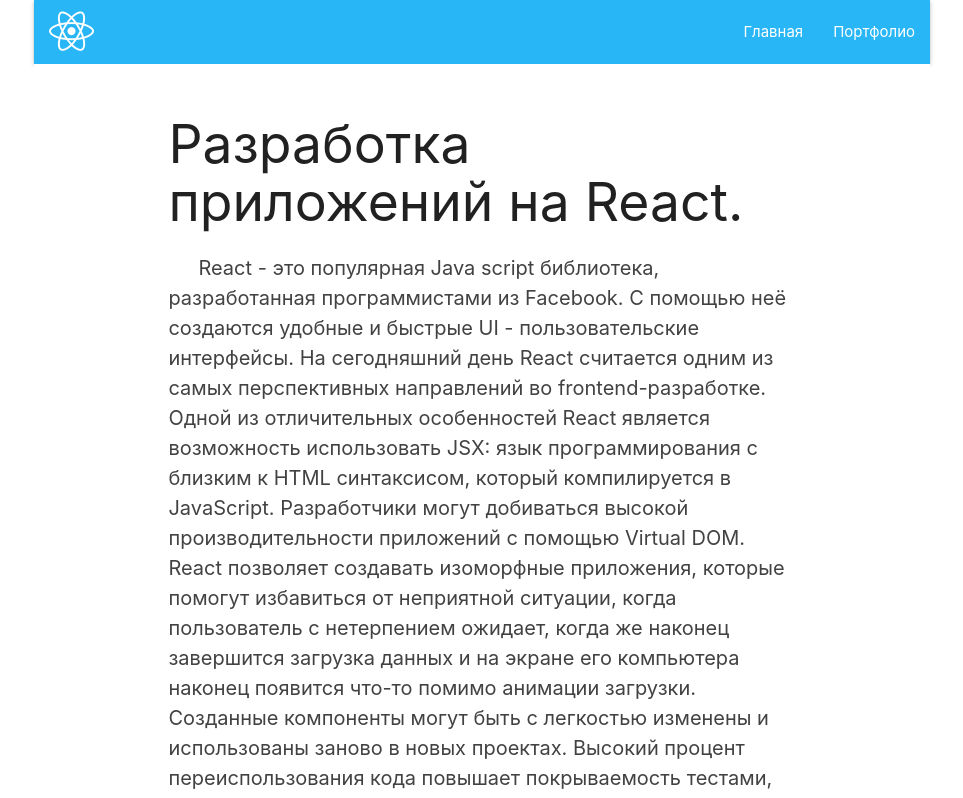
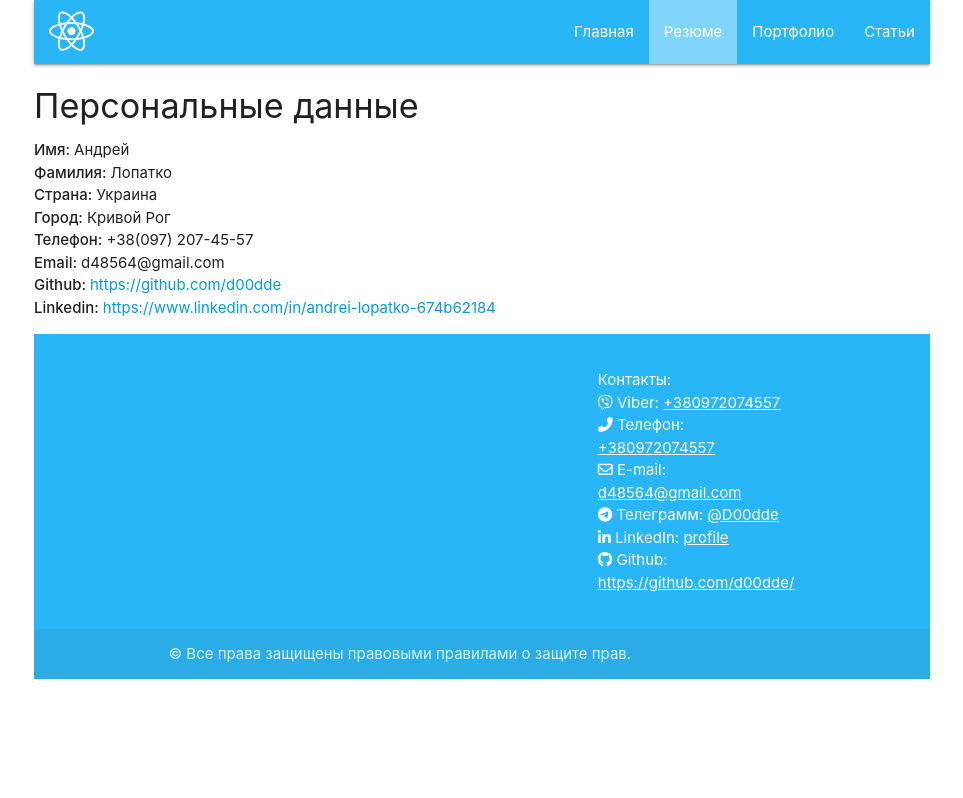
Before and after one commit to d00dde/d00dde, a React (Create React App) app: page /resume in a window 1280 px wide. Shown: the top 798 px of the page, without its empty margins (158-1121 px from the left). Built offline with nearby package versions, Linux system fonts and the light colour scheme.

Commit message:
Begin refactor
Add resume page, refactor home page,

```diff
--- a/src/components/app/index.js
+++ b/src/components/app/index.js
@@ -1,11 +1,11 @@
 import React from 'react';
 import './app.css';
-import { mainColor, sectionColor } from '../../data';
+import { colors } from '../../data';
 
 import Navbar from '../navbar';
 import Footer from '../footer';
 import Fab from '../fab'
-import {HomePage, AboutPage, PortfolioPage} from '../pages';
+import {HomePage, PortfolioPage, ResumePage, ArticlesPage } from '../pages';
 import { Route, Switch } from 'react-router-dom';
 
 
@@ -13,15 +13,16 @@
 
   return (
   	<div className='container app'>
-      <Navbar bgColor={mainColor}/>
+      <Navbar bgColor={colors.mainColor}/>
       <Switch>
-        <Route path='/' render={()=> <HomePage bgColor={sectionColor}/>} exact/>
-        {/*<Route path='/about' component={AboutPage} />*/}
-        <Route path='/portfolio' render={()=> <PortfolioPage bgColor={sectionColor}/>} />
-        <HomePage bgColor={sectionColor}/>
+        <Route path='/' render={()=> <HomePage colors={colors}/>} exact/>
+        <Route path='/resume' render={()=> <ResumePage colors={colors}/>} />
+        <Route path='/articles' render={()=> <ArticlesPage colors={colors}/>} />
+        <Route path='/portfolio' render={()=> <PortfolioPage colors={colors}/>} />
+        <HomePage colors={colors}/>
       </Switch>
-      <Footer bgColor={mainColor}/>
-      <Fab bgColor={mainColor}/>
+      <Footer bgColor={colors.mainColor}/>
+      <Fab bgColor={colors.mainColor}/>
     </div>
   );
 }
--- a/src/components/features/features.css
+++ b/src/components/features/features.css
@@ -1,3 +1,13 @@
+.features-container {
+    padding: 15px;
+    color: black;
+}
+.features-container h3 {
+    cursor: pointer;
+    margin: 0;
+    padding: 25px 0;
+}
+
 .features {
     display: flex;
     justify-content: center;
--- a/src/components/features/index.js
+++ b/src/components/features/index.js
@@ -1,8 +1,12 @@
 import React from 'react';
 import './features.css';
 
-export default () => {
+export default (props) => {
+
+  console.log(props.bgColor);
   return (
+    <div className='features-container' style={{backgroundColor: props.bgColor}}>
+      <h3>Преимущества React.</h3>
       <div className='features'>
         <div className="feature-box">
           <div className="feature-icon">
@@ -37,5 +41,6 @@
           </div>
         </div>
       </div>
+    </div>
   );
 }
--- a/src/components/navbar/index.js
+++ b/src/components/navbar/index.js
@@ -1,19 +1,22 @@
 import React from 'react';
 import './navbar.css';
 
-import { Link } from 'react-router-dom';
+import { NavLink, Link } from 'react-router-dom';
 import { Navbar, Icon } from 'react-materialize';
 
 
 export default (props) => {
+	const classes = ['main-nav'];
+	classes.push(props.bgColor);
 	return (
-		<Navbar brand={<Link to='/'><i className="fab fa-react logo"></i></Link>}
+	<Navbar brand={<Link to='/' exact><i className="fab fa-react logo"></i></Link>}
 						alignLinks="right"
 						menuIcon={<Icon>dehaze</Icon>}
-						className={props.bgColor}>
-			<Link to='/'>Главная</Link>
-			<Link to='/portfolio'>Портфолио</Link>
-			{/*<Link to='/about'>Обо мне</Link>*/}
+						className={classes.join(' ')}>
+			<NavLink to='/' exact>Главная</NavLink>
+			<NavLink to='/resume'>Резюме</NavLink>
+			<NavLink to='/portfolio'>Портфолио</NavLink>
+			<NavLink to='/articles'>Статьи</NavLink>
 		</Navbar>
 		);
 }
--- a/src/components/navbar/navbar.css
+++ b/src/components/navbar/navbar.css
@@ -2,5 +2,9 @@
 	font-size: 45px;
 	margin-left: 15px;
 	line-height: 56px;
+}
 
+.main-nav .active {
+	background-color: #81d4fa;
+	cursor: default;
 }
--- a/src/components/pages/about-page.js
+++ /dev/null
@@ -1,12 +0,0 @@
-import React from 'react';
-import './pages.css';
-
-
-export default () => {
-	return (
-		<div classname='about-page'>
-			<h2>Обо мне.</h2>
-			<p></p>
-		</div>
-	);
-}
--- /dev/null
+++ b/src/components/pages/articles-page.js
@@ -0,0 +1,12 @@
+import React from 'react';
+import './pages.css';
+
+
+export default () => {
+	return (
+		<div classname='articles-page'>
+			<h2>Статьи.</h2>
+			<p></p>
+		</div>
+	);
+}
--- a/src/components/pages/home-page.js
+++ b/src/components/pages/home-page.js
@@ -7,7 +7,7 @@
 export default (props) => {
 	return (
 		<div className='home-page'>
-				<div className={`section ${props.bgColor}`}>
+				<div className={`section ${props.colors.sectionColor}`}>
 					<div className="row container">
 						<h2 className="header">
 							Разработка приложений на React.
@@ -29,9 +29,8 @@
 					</div>
 				</div>
 			<Parallax image={<img src={host + '/img/parallax1.jpg'} alt='first parallax'/>} />
-			<h3>Преимущества React.</h3>
-			<Features />
-				<div className={`section ${props.bgColor}`}>
+			<Features bgColor={props.colors.featuresColor}/>
+				<div className={`section ${props.colors.sectionColor}`}>
 					<div className="row container">
 						<p className="grey-text text-darken-3 lighten-3">
 							В своей работе React использует технологию virtual DOM. При работе React создаётся специальный
@@ -71,7 +70,7 @@
 					</div>
 				</div>
 			<Parallax image={<img src={host + '/img/parallax2.jpg'} alt='second parallax' />} />
-				<div className={`section ${props.bgColor}`}>
+				<div className={`section ${props.colors.sectionColor}`}>
 					<div className="row container">
 						<h3 className="header">
 							Использование библиотеки materialize.
--- a/src/components/pages/portfolio-page.js
+++ b/src/components/pages/portfolio-page.js
@@ -22,7 +22,7 @@
 	});
 	return (
 		<div className='portfolio-page'>
-			<div className={`section ${props.bgColor}`}>
+			<div className={`section ${props.colors.sectionColor}`}>
 				<div className="row container">
 					<h2 className="header">
 						Мои работы React.
--- /dev/null
+++ b/src/components/pages/resume-page.js
@@ -0,0 +1,32 @@
+import React from 'react';
+import './pages.css';
+import { resume } from '../../data'
+
+
+export default () => {
+
+  function mapDataToJSX (data, className = '') {
+    return (
+      <div className={className}>
+        <h4>{data.header}</h4>
+          <ul>
+            {data.fields.map(({ title, value, link, href }) => (
+              <li key={title}>
+                <strong>{title}</strong>
+                { link
+                ? <a href={href} rel='noopener noreferrer' target="_blank">{value}</a>
+                : <span>{value}</span>}
+              </li>
+            ))}
+          </ul>
+      </div>
+    )}
+
+    return (
+		<div className='resume-page'>
+			<div className='resume-container'>
+        {mapDataToJSX (resume.personal, 'personal')}
+			</div>
+		</div>
+	);
+}
--- a/src/data.js
+++ b/src/data.js
@@ -1,13 +1,16 @@
-const host = 'https://d00dde.github.io/d00dde'
-const mainColor = 'light-blue lighten-1';
-  const sectionColor = 'white';
+const host = 'https://d00dde.github.io/d00dde';
+const colors = {
+	mainColor: 'light-blue lighten-1',
+	sectionColor: 'blue-grey lighten-5',
+	featuresColor: '#fff9c4'
+};
 
 const contacts = [
 	{icon: 'fab fa-viber', title: 'Viber', value: '+380972074557', link: 'viber://chat?number=+380972074557', color: 'deep-purple'},
 	{icon: 'fas fa-phone-alt', title: 'Телефон', value: '+380972074557',link: 'tel:+380972074557', color: 'green accent-3'},
 	{icon: 'far fa-envelope', title: 'E-mail', value: 'd48564@gmail.com', link: 'mailto: d48564@gmail.com', color: 'red darken-3'},
 	{icon: 'fab fa-telegram-plane', title: 'Телеграмм', value: '@D00dde', link: 'tg://resolve?domain=@D00dde1', color: 'blue darken-2'},
-	  {icon: 'fab fa-linkedin-in', title: 'LinkedIn', value: '#', link: '#', color: 'light-blue darken-3'},
+	{icon: 'fab fa-linkedin-in', title: 'LinkedIn', value: 'profile', link: 'https://www.linkedin.com/in/andrei-lopatko-674b62184', color: 'light-blue darken-3'},
 	{icon: 'fab fa-github', title: 'Github', value: 'https://github.com/d00dde/', link: 'https://github.com/d00dde/', color: 'black'}
   ];
 
@@ -174,10 +177,67 @@
   	}
   ];
 
+const resume = {
+	personal: {
+		header: 'Персональные данные',
+		fields: [
+			{title: 'Имя: ', value: 'Андрей', link: false},
+      {title: 'Фамилия: ', value: 'Лопатко', link: false},
+      {title: 'Страна: ', value: 'Украина', link: false},
+      {title: 'Город: ', value: 'Кривой Рог', link: false},
+			{title: 'Телефон: ', value: '+38(097) 207-45-57', link: false},
+			{title: 'Email: ', value: 'd48564@gmail.com', link: false},
+			{title: 'Github: ', value: 'https://github.com/d00dde', link: true, href: 'https://github.com/d00dde'},
+			{title: 'Linkedin: ', value: 'https://www.linkedin.com/in/andrei-lopatko-674b62184', link: true, href: 'https://www.linkedin.com/in/andrei-lopatko-674b62184'},
+		]
+	},
+	summary: {
+		header: 'Основная информация.',
+		info: 'Frontend разработка на React и Java Scrit, HTML, CSS, базовое владение С++ и Java.'
+  },
+  skills: {
+    header: 'Умения и навыки.',
+    fields: [
+      'React',
+      'Java Script (ES6+)',
+      'HTML',
+      'CSS',
+      'Redux',
+      'Thunk',
+      'Jest',
+      'Enzyme',
+      'REST API',
+      'Google Maps API',
+      'Firebase',
+      'Git',
+      'Github',
+      'Webpack',
+    ]
+  },
+  education: {
+    header: 'Образование.',
+    fields: [
+      'Криворожский Национальный университет (инженер-технолог) 2001 - 2006 гг. ',
+      'Криворожский Национальный университет (экономика предприятий) 2007 - 2009 гг.',
+      'Онлайн-курс "Udemy: Юрий Бура React + Redux - Профессиональная Разработка" сентябрь 2019 г.',
+      'Онлайн-курс "Webformyself:  React с нуля до профи" октябрь 2019 г.',
+      'Онлайн-курс "Дмитрий Лаврик:  React. Интенсивный курс для программистов" октябрь 2019 г.',
+    ]
+  },
+  experience: {
+    header: 'Опыт работы.',
+    fields: [
+      //2:38
+    ]
+  }
+}
+
+
+
 export {
-  	mainColor,
-  	sectionColor,
+  colors,
   contacts,
 	host,
-  	portfolio
+	portfolio,
+	resume
 }
```
Also changed, not shown: src/components/pages/index.js (+5 -3 lines). Lines whose indentation alone changed are shown as unchanged.
